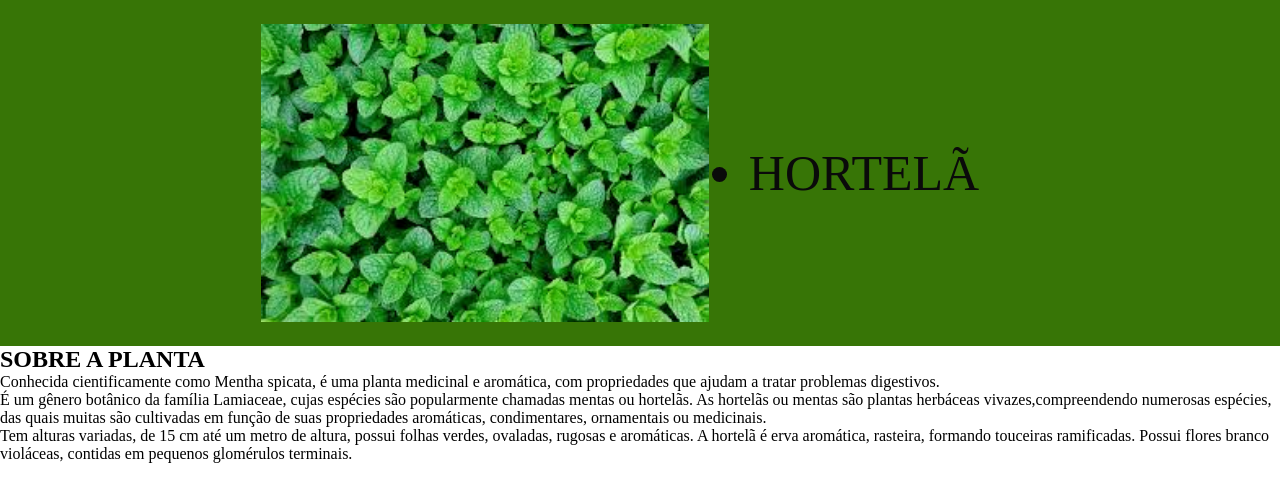
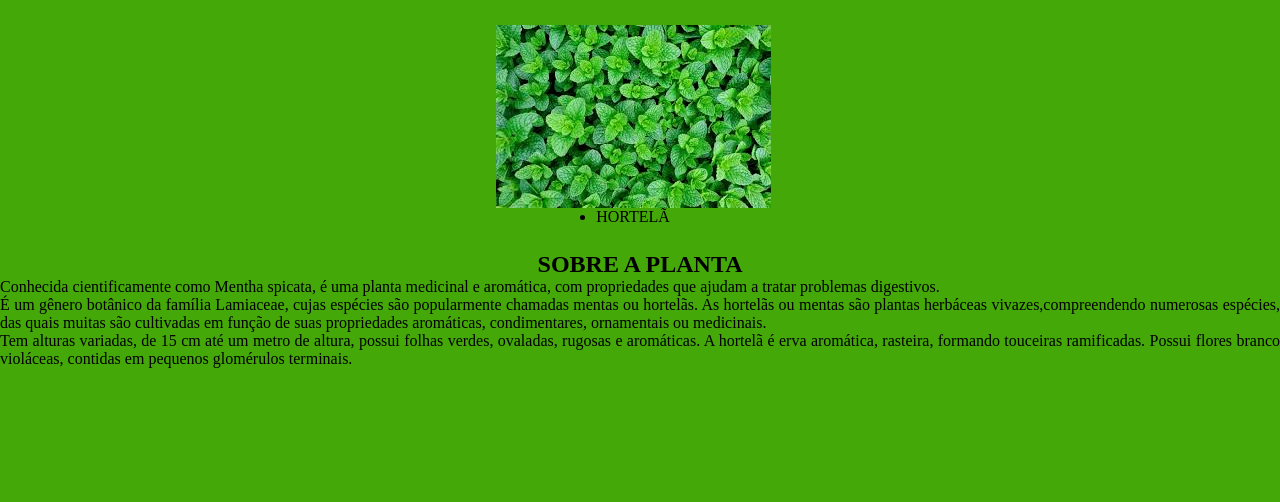
Before and after one commit to Maisamodtkowski/maisadia23-06, a plain HTML site: page index.html in a window 1280 px wide. Drawn offline with Linux system fonts and the light colour scheme.

Commit message:
aula dia 30 de junho

```diff
--- a/index.html
+++ b/index.html
@@ -6,16 +6,25 @@
     <meta name="viewport" content="width=device-width, initial-scale=1.0">
     <title>Document</title>
     <link rel="stylesheet" href="style.css">
+    <style>
+        .HORTELÃ {
+            text-align: center;
+        }
+
+        .HORTELÃ p {
+            text-align: justify;
+        }
+    </style>
 </head>
-
+<body>
     <header class="cabecalho">
-       <img class="cabecalho-imagem" src="imagem-hortela.png" alt="imagem da hortela">
+       <img class="cabecalho-imagem" src="imagem-hortela.png" alt="imagem da hortelã">
        <ul class="cabecalho-lista">
            <li class="cabecalho-lista-item">HORTELÃ</li>
        </ul>
     </header>
     <section class="HORTELÃ">
-        <h2 class="hortelã-titulo"> SOBRE A PLANTA</h2>
+        <h2 class="hortelã-titulo">SOBRE A PLANTA</h2>
 
         <p class="hortelã-texto-um">Conhecida cientificamente como Mentha spicata,
             é uma planta medicinal e aromática, com propriedades que ajudam a
@@ -31,5 +40,6 @@
             de altura, possui folhas verdes, ovaladas, rugosas e aromáticas. A
             hortelã é erva aromática, rasteira, formando touceiras ramificadas.
             Possui flores branco violáceas, contidas em pequenos glomérulos terminais.</p>
-
     </section>
+</body>
+</html>
--- a/style.css
+++ b/style.css
@@ -1,23 +1,48 @@
-*{
-    margin: 0;
+* {
     padding: 0;
+    margin: 0px;
 }
+
+body {
+    background-color: rgb(68, 168, 9);
+}
+
+.principal {
+    width: 95%;
+    height: auto;
+    margin: auto;
+    padding: 15px;
+    box-shadow: 2px 4px rgba(255, 0, 0, 0.5); /* Substitua os valores red, green, blue e alpha pelos valores desejados */
+    background-color: #ffffff;
+    font-family: Verdana, Geneva, Tahoma, sans-serif;
+}
+
 .cabecalho {
-    background-color: #377506;
-    color: rgb(10, 10, 10);
+    height: 20%;
+    width: 95%;
+    padding: 20px;
+    margin: 5px;
     display: flex;
+    flex-direction: column;
     justify-content: center;
     align-items: center;
-    padding: 24px 0;
+    text-align: center;
+
 }
 
-.cabecalho-imagem{
-    width: 35%;
+.titulo {
+    text-transform: uppercase;
+    font-size: 48px;
+    text-shadow: 2px 4px rgba(5, 5, 5, 0.979); /* Substitua os valores red, green, blue e alpha pelos valores desejados */
+    color: #26a008;
 }
 
-.cabecalho-lista-item{
-    display: center;
-    margin: 0 40px;
-    font-size: 50px;
+.secao1 {
+    padding: 2px;
+    font-size: 14pt;
     text-align: center;
 }
+
+.centered-text {
+    text-align: center;
+  }
```
Lines whose indentation alone changed are shown as unchanged.
